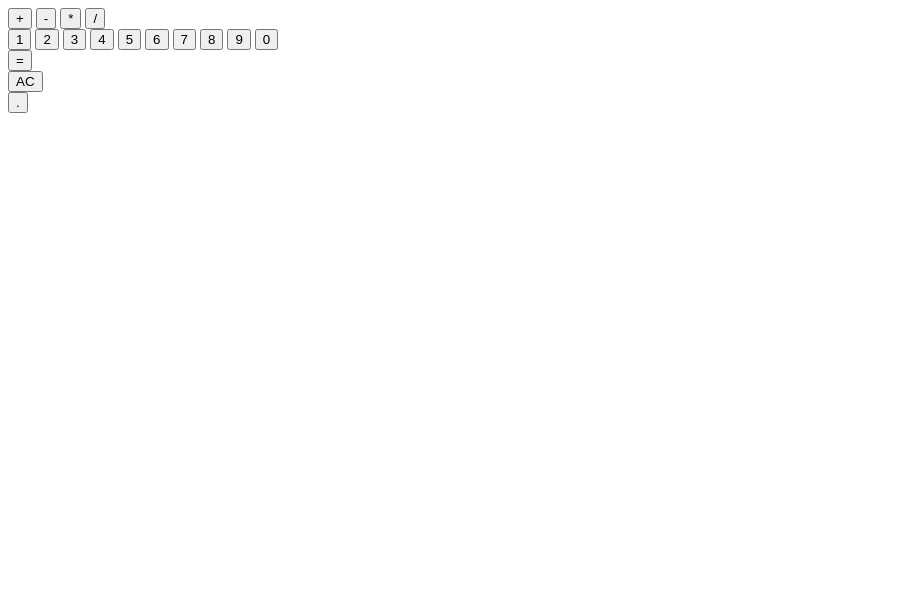
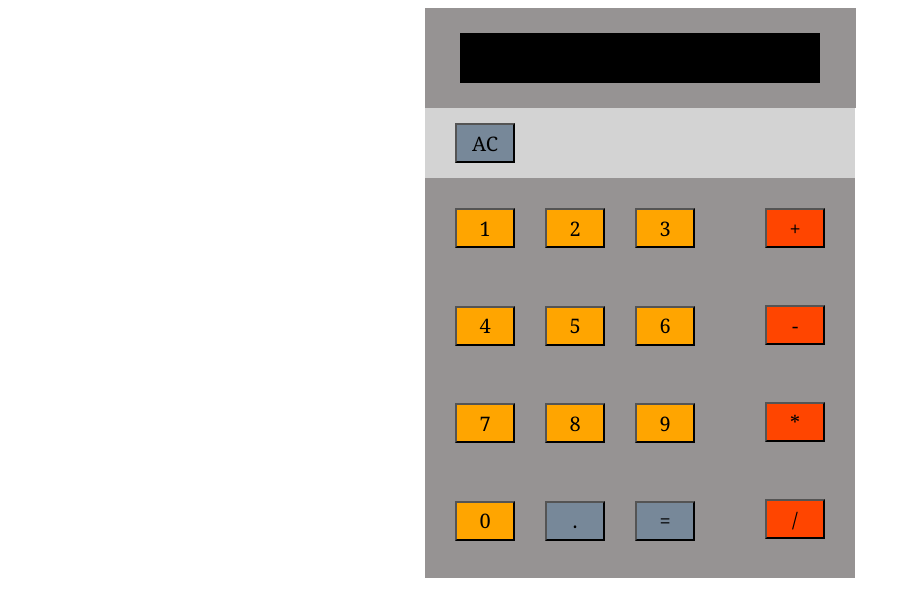
Before and after one commit to bump27/odin-calculator, a plain HTML site: page index.html in a window 1280 px wide. Shown: the whole page, without its empty margins (0-911 px from the left). Drawn offline with Linux system fonts and the light colour scheme.

Commit message:
Add styling

```diff
--- a/index.html
+++ b/index.html
@@ -4,16 +4,17 @@
     <meta charset="UTF-8">
     <meta name="viewport" content="width=device-width, initial-scale=1.0">
     <title>Document</title>
-    <!-- <link rel = "stylesheet" href = "styles.css"> -->
+    <link rel = "stylesheet" href = "styles.css">
 </head>
 <body>
+    <div class = "display">
+        <div class = "screen"></div>
+    </div>
     <div class = "buttons">
-        <div class = "operators">
-            <button>+</button>
-            <button>-</button>
-            <button>*</button>
-            <button>/</button>
+        <div class = "clear">
+            <button>AC</button>
         </div>
+        <div class = "nerd-things">
             <div class = "digits">
                 <button>1</button>
                 <button>2</button>
@@ -25,15 +26,19 @@
                 <button>8</button>
                 <button>9</button>
                 <button>0</button>
+                <div class = "decimal">
+                    <button>.</button>
                 </div>
                 <div class = "equals">
                     <button>=</button>
                 </div>
-        <div class = "clear">
-            <button>AC</button>
             </div>
-        <div class = "decimal">
-            <button>.</button>
+            <div class = "operators">
+                <button>+</button>
+                <button>-</button>
+                <button>*</button>
+                <button>/</button>
+            </div>
         </div>
     </div>
     <script>
--- /dev/null
+++ b/styles.css
@@ -0,0 +1,75 @@
+body{
+    display: flex;
+    flex-direction: column;
+    justify-content: center;
+    align-items: center;
+}
+.buttons{
+    .digits button, .operators button, .clear button, .decimal button, .equals button{
+        display: flex;
+        width: 60px;
+        height: 40px;
+        justify-content: center;
+        align-items: center;
+        border-width: 2px;
+        border-color: black;
+        font-size: 20px;
+        font-family: Georgia, 'Times New Roman', Times, serif;
+    }
+    .digits button{
+        background-color: orange;
+    }
+    .operators button{
+        background-color: orangered;
+    }
+    .clear button, .decimal button, .equals button{
+        background-color: lightslategray;
+    }
+}
+.digits, .operators{
+    background-color: rgb(150, 147, 147);
+}
+.digits{
+    width: 270px;
+    height: 360px;
+    display: flex;
+    flex-direction: row;
+    flex-wrap: wrap;
+    gap: 30px;
+    padding: 30px;
+    padding-bottom: 10px;
+    padding-right: 10px;
+}
+.operators{
+    display: flex;
+    flex-direction: column;
+    height: 340px;
+    padding: 30px;
+    gap: 57px;
+}
+.nerd-things{
+    display: flex;
+    flex-direction: row;
+}
+.clear{
+    display: flex;
+    background-color: lightgrey;
+    flex-grow: 1;
+    padding: 15px;
+    padding-left: 30px;
+    flex-direction:row;
+}
+.display{
+    display: flex;
+    width: 371px;
+    height: 40px;
+    align-items: center;
+    justify-content: center;
+    padding: 30px;
+    background-color: rgb(150, 147, 147);
+    .screen{
+        background-color: rgb(0, 0, 0);
+        width: 360px;
+        height: 50px;
+    }
+}
```
Lines whose indentation alone changed are shown as unchanged.
